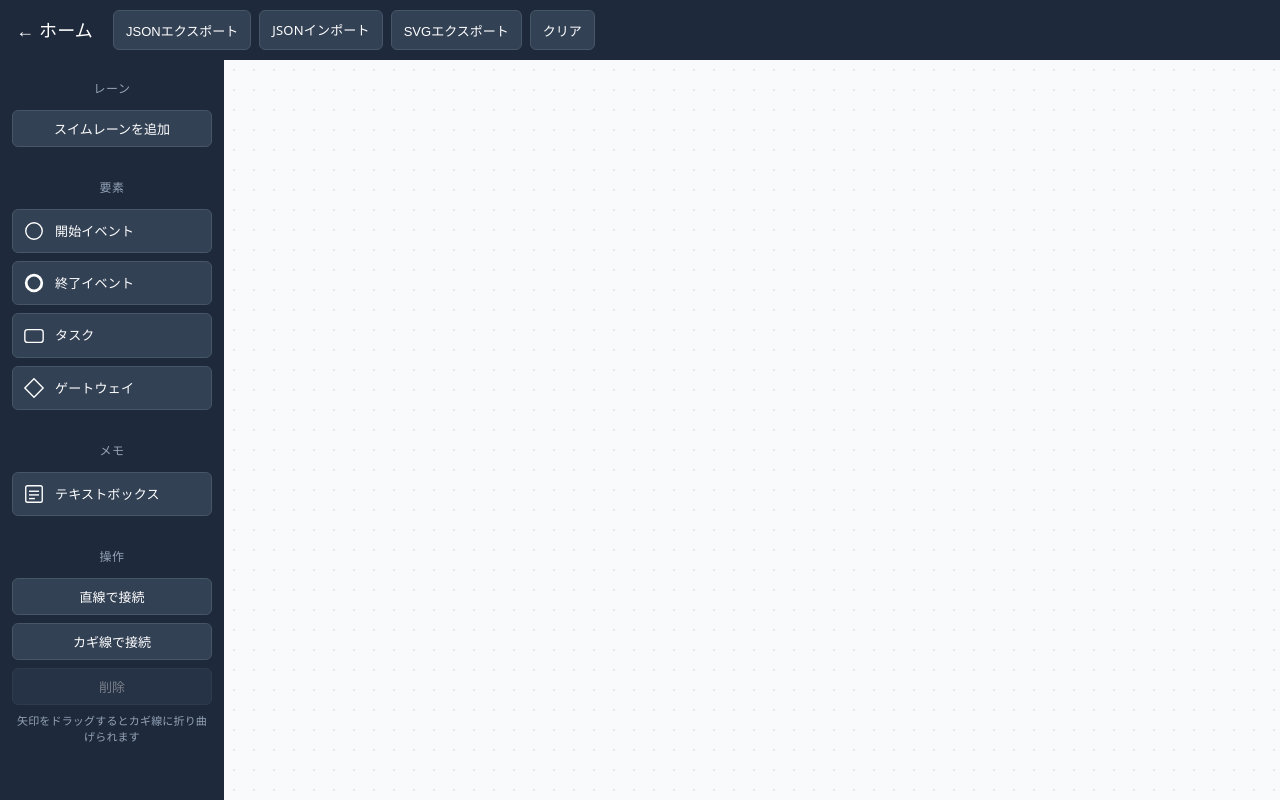
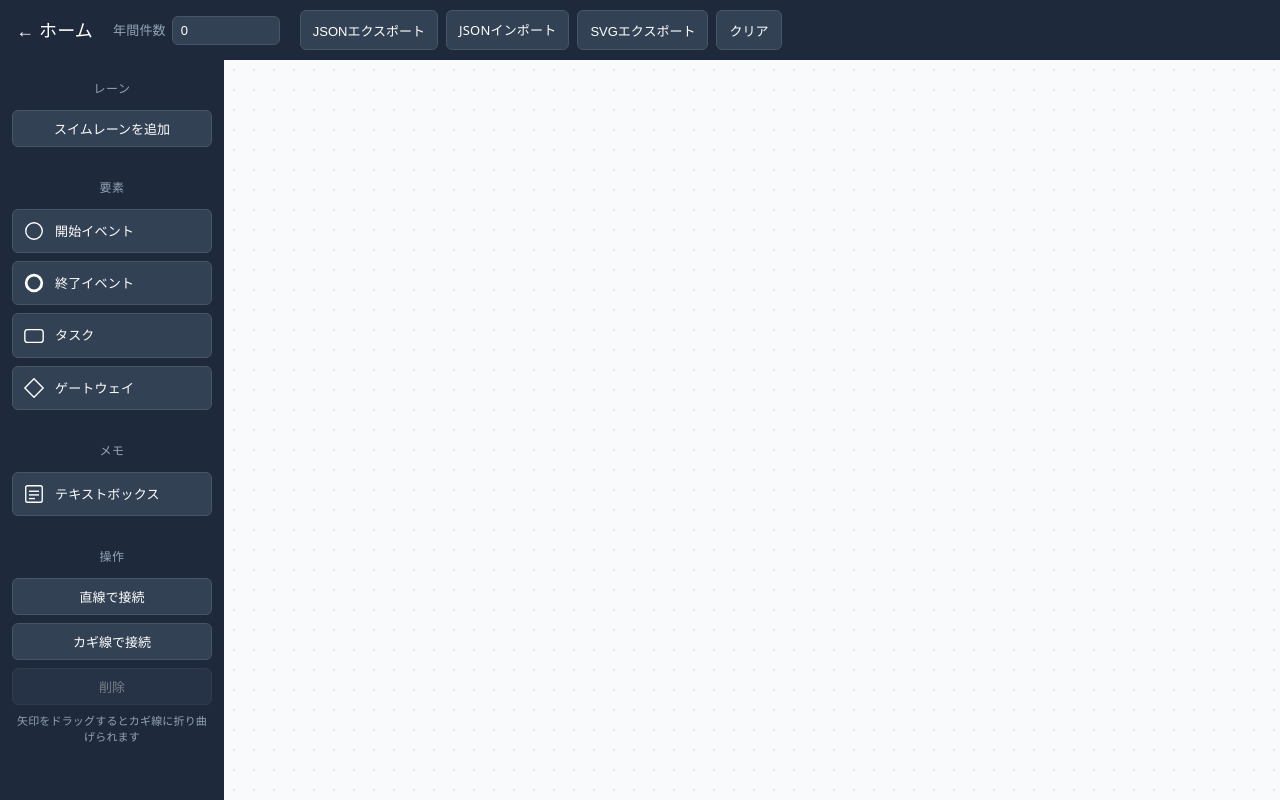
Before and after one commit to takuma-study/vite-react-app, a React (Vite) app: page /editor in a window 1280 px wide. Built offline with nearby package versions, Linux system fonts and the light colour scheme.

Commit message:
年間件数＋作業時間追加

```diff
--- a/src/pages/BpmnEditor/BpmnEditor.css
+++ b/src/pages/BpmnEditor/BpmnEditor.css
@@ -26,6 +26,35 @@
   display: flex;
   gap: 8px;
   flex-wrap: wrap;
+}
+
+.bpmn-annual-count {
+  display: flex;
+  align-items: center;
+  gap: 6px;
+  color: #fff;
+  font-size: 13px;
+  white-space: nowrap;
+  margin-right: 8px;
+}
+
+.bpmn-annual-count span {
+  color: #94a3b8;
+}
+
+.bpmn-annual-count input {
+  width: 90px;
+  padding: 6px 8px;
+  font-size: 13px;
+  border: 1px solid #475569;
+  border-radius: 6px;
+  background: #334155;
+  color: #fff;
+  outline: none;
+}
+
+.bpmn-annual-count input:focus {
+  border-color: #1971ff;
 }
 
 .bpmn-topbar button {
--- a/src/pages/BpmnEditor/BpmnEditor.jsx
+++ b/src/pages/BpmnEditor/BpmnEditor.jsx
@@ -17,7 +17,7 @@ const LABEL_LINE_HEIGHT = 14
 const ELEMENT_DEFAULTS = {
   startEvent: { width: 40, height: 40, label: '開始' },
   endEvent: { width: 40, height: 40, label: '終了' },
-  task: { width: 120, height: 60, label: 'タスク' },
+  task: { width: 120, height: 60, label: 'タスク', time: 0 },
   gateway: { width: 50, height: 50, label: '' },
   note: { width: 140, height: 80, label: 'メモ' },
 }
@@ -39,7 +39,7 @@ function nextId(prefix) {
 
 // Number input that only commits on blur/Enter, so retyping a value doesn't
 // resize the shape (and clamp to `min`) after every keystroke.
-function NumberField({ label, value, min, onCommit }) {
+function NumberField({ label, value, min, onCommit, className = 'bpmn-properties-field' }) {
   const [draft, setDraft] = useState(String(value))
 
   useEffect(() => {
@@ -55,7 +55,7 @@ function NumberField({ label, value, min, onCommit }) {
   }
 
   return (
-    <label className="bpmn-properties-field">
+    <label className={className}>
       <span>{label}</span>
       <input
         type="number"
@@ -254,6 +254,7 @@ function BpmnEditor() {
   const [elements, setElements] = useState(initial?.elements ?? [])
   const [connections, setConnections] = useState(initial?.connections ?? [])
   const [lanes, setLanes] = useState(initial?.lanes ?? [])
+  const [annualCount, setAnnualCount] = useState(initial?.annualCount ?? 0)
   const [connectMode, setConnectMode] = useState(false)
   const [connectStyle, setConnectStyle] = useState('straight')
   const [connectSource, setConnectSource] = useState(null)
@@ -268,8 +269,8 @@ function BpmnEditor() {
   const suppressClickRef = useRef(false)
 
   useEffect(() => {
-    localStorage.setItem(STORAGE_KEY, JSON.stringify({ elements, connections, lanes }))
-  }, [elements, connections, lanes])
+    localStorage.setItem(STORAGE_KEY, JSON.stringify({ elements, connections, lanes, annualCount }))
+  }, [elements, connections, lanes, annualCount])
 
   useEffect(() => {
     if (!drag) return undefined
@@ -366,6 +367,7 @@ function BpmnEditor() {
       width: defaults.width,
       height: defaults.height,
       label: defaults.label,
+      ...(type === 'task' ? { time: defaults.time } : {}),
     }
     setElements((prev) => [...prev, newEl])
     setSelection({ kind: 'element', id: newEl.id })
@@ -540,7 +542,7 @@ function BpmnEditor() {
   }
 
   function handleExportJson() {
-    const data = JSON.stringify({ elements, connections, lanes }, null, 2)
+    const data = JSON.stringify({ elements, connections, lanes, annualCount }, null, 2)
     const blob = new Blob([data], { type: 'application/json' })
     const url = URL.createObjectURL(blob)
     const a = document.createElement('a')
@@ -575,6 +577,7 @@ function BpmnEditor() {
           setElements(parsed.elements)
           setConnections(parsed.connections)
           setLanes(parsed.lanes ?? [])
+          setAnnualCount(parsed.annualCount ?? 0)
           setSelection(null)
         } else {
           alert('JSONの形式が不正です')
@@ -588,11 +591,12 @@ function BpmnEditor() {
   }
 
   function handleClear() {
-    if (elements.length === 0 && connections.length === 0 && lanes.length === 0) return
+    if (elements.length === 0 && connections.length === 0 && lanes.length === 0 && annualCount === 0) return
     if (!window.confirm('全ての要素を削除しますか？')) return
     setElements([])
     setConnections([])
     setLanes([])
+    setAnnualCount(0)
     setSelection(null)
   }
 
@@ -629,6 +633,13 @@ function BpmnEditor() {
         <Link to="/" className="bpmn-back">
           ← ホーム
         </Link>
+        <NumberField
+          label="年間件数"
+          min={0}
+          value={annualCount}
+          onCommit={setAnnualCount}
+          className="bpmn-annual-count"
+        />
         <div className="bpmn-actions">
           <button type="button" onClick={handleExportJson}>
             JSONエクスポート
@@ -1018,6 +1029,14 @@ function BpmnEditor() {
                     />
                   </>
                 )}
+                {selectedElement.type === 'task' && (
+                  <NumberField
+                    label="時間(分)"
+                    min={0}
+                    value={selectedElement.time ?? 0}
+                    onCommit={(time) => updateElement(selectedElement.id, { time })}
+                  />
+                )}
                 <NumberField
                   label="X座標"
                   value={Math.round(selectedElement.x)}
```
